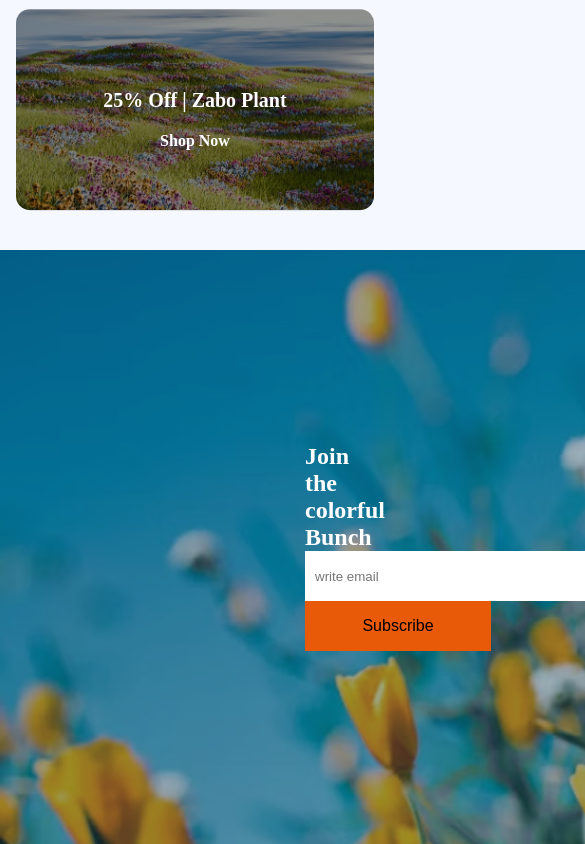
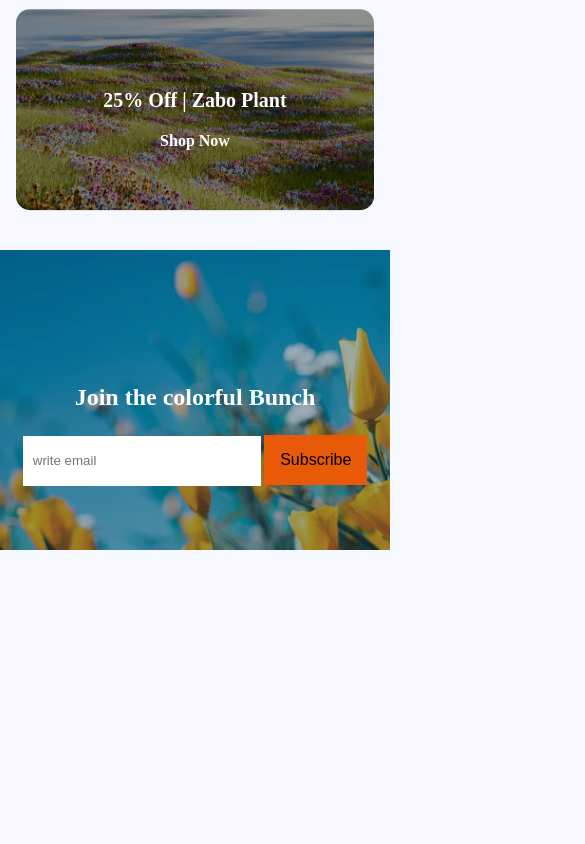
Before and after one commit to mahinwhy/Assign-2, a plain HTML site: page index.html in a window 390 px wide. Shown: the part 3702-4546 px from the top of the page, 585 px wide, since content can reach past the window. After the commit the page ends 4252 px from the top, so only its background shows below. Drawn offline with Linux system fonts and the light colour scheme.

Commit message:
Join section for desktop done

```diff
--- a/css/style.css
+++ b/css/style.css
@@ -507,4 +507,17 @@ header nav{
         border-radius: 14px;
     }
 
+    /* Join section */
+    .join{
+        padding: 110px 0 64px 0;
+    }
+
+    .searchbar{
+        width: 218px;
+    }
+
+    .subscribe{
+        width: 103px;
+    }
+
 }
--- a/index.html
+++ b/index.html
@@ -176,7 +176,7 @@
         </section>
 
         <section class="join">
-            <span class="title5 defaulttitle_fontsize1">Join the colorful Bunch</span>
+            <p class="title5 defaulttitle_fontsize1">Join the colorful Bunch</p>
             <div class="search">
                 <input type="text" class="searchbar" placeholder="write email">
                 <button class="subscribe">Subscribe</button>
```
